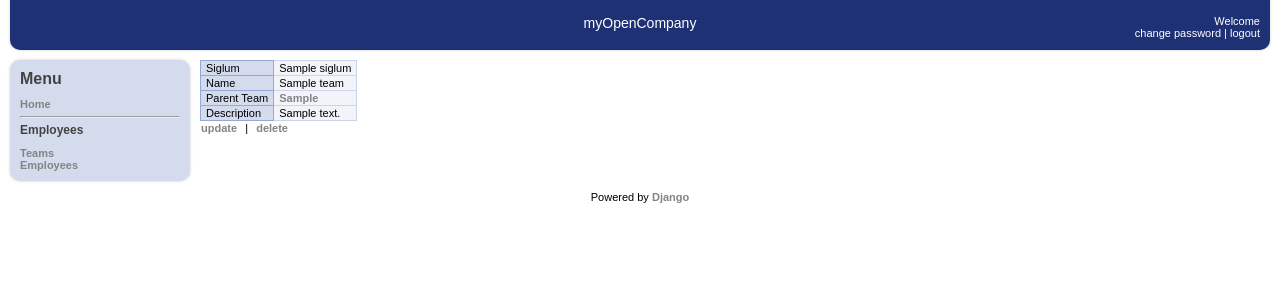
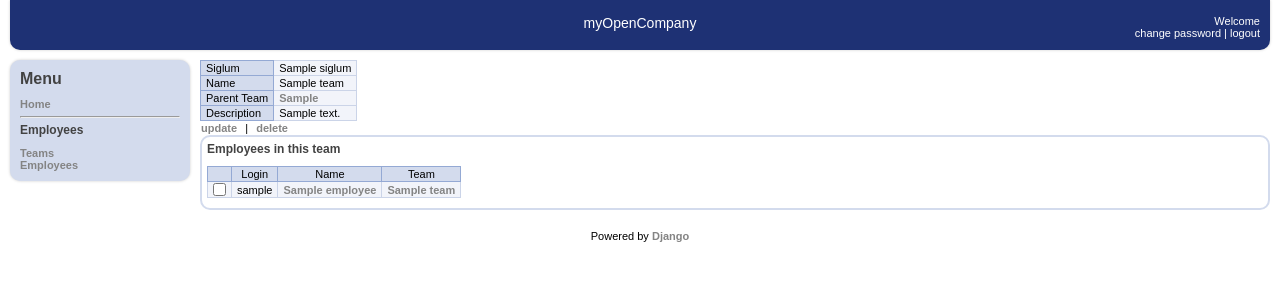
Before and after one commit to myOpenCompany/myOpenCompany, a Django app: template templates/employees/team_detail.html in a window 1280 px wide. Shown: the top 300 px of the page. Run offline with Django 3.2, Linux system fonts and the light colour scheme; the template is opened without the code that fills it: most values are stand-ins (such as "Sample title", 1, 10 or a date in 2020).

Commit message:
Display employees belonging to a team in the Team page

```diff
--- a/employees/models.py
+++ b/employees/models.py
@@ -20,6 +20,9 @@ class Team(models.Model):
 
     def get_absolute_url(self):
         return "/employees/teams/" + str(self.id)
+
+    def get_employees(self):
+        return self.employee_set.all()
 
 
 
--- a/templates/employees/team_detail.html
+++ b/templates/employees/team_detail.html
@@ -3,4 +3,9 @@
 {% block content %}
 {% include "employees/team_property.html" %}
 {% include "common/object_actions.html" %}
+
+<div class="block">
+<h2>Employees in this team</h2>
+{% include "employees/employee_table.html" with employee_list=team.get_employees %}
+</div>
 {% endblock %}
```
